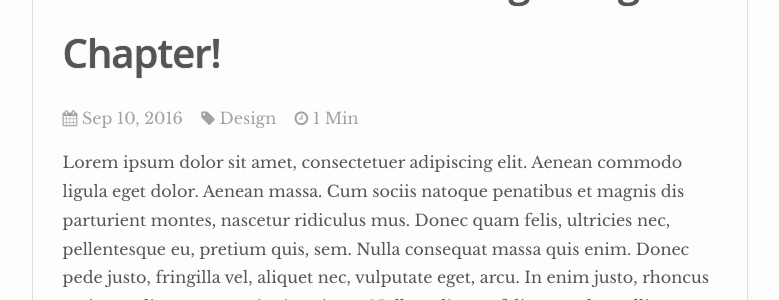
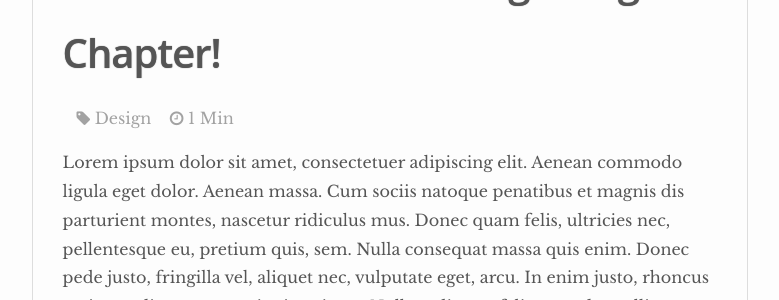
Before and after one commit to yugn27/atel, a Jekyll site: the page built from _posts/2016-09-10-welcome-to-atal.markdown, in a window 1280 px wide. Shown: the part 394-694 px from the top of the page, without its empty margins (250-1029 px from the left). Built offline with Jekyll 4.4.1, drawn with Linux system fonts in a browser that asks for light colours; nearby versions of some CDN libraries; comment, search, counter and statistics services are not loaded.

Commit message:
Update post.html

```diff
--- a/_layouts/post.html
+++ b/_layouts/post.html
@@ -8,9 +8,7 @@ comments: true
 <h1 class="post-title" itemprop="name headline">{{ page.title }}</h1>
 
    <p class="post-metadata">
-   <time datetime="{{ page.date | date_to_xmlschema }}" itemprop="datePublished">
-       <i class="fa fa-calendar" aria-hidden="true"></i> {{ page.date | date: "%b %-d, %Y" }}
-    </time>
+
 
     {% if page.author %}  &nbsp;&nbsp;
     <span itemprop="author" itemscope itemtype="http://schema.org/Person"><span itemprop="name"><i class="fa fa-user" aria-hidden="true"></i> {{ page.author }}</span></span>{% endif %}
```
